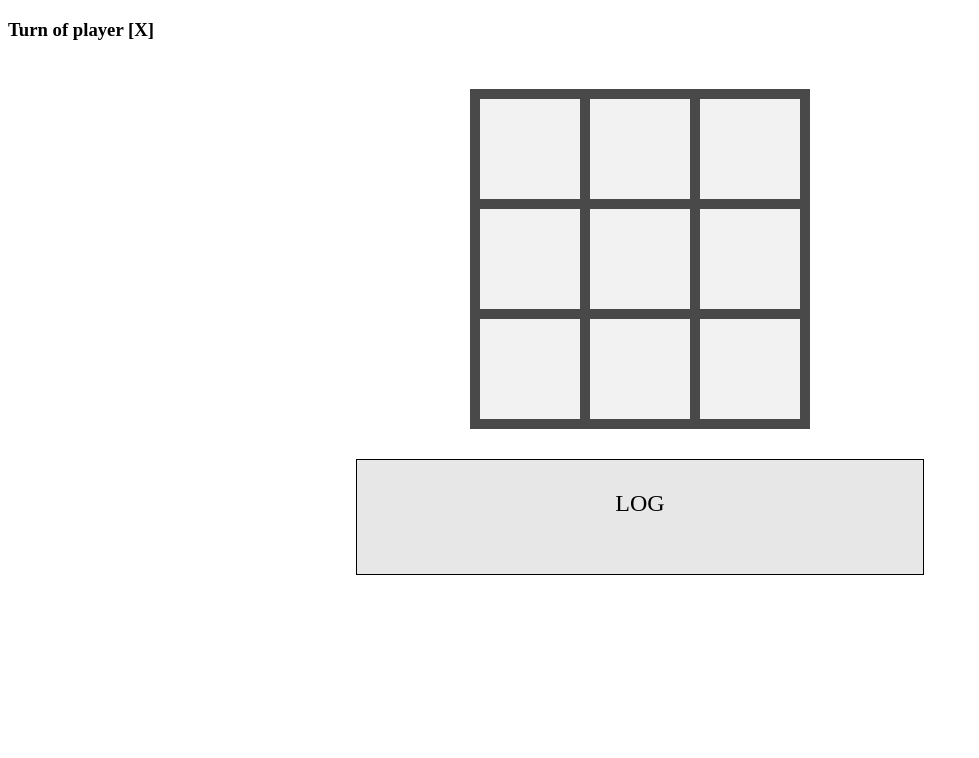
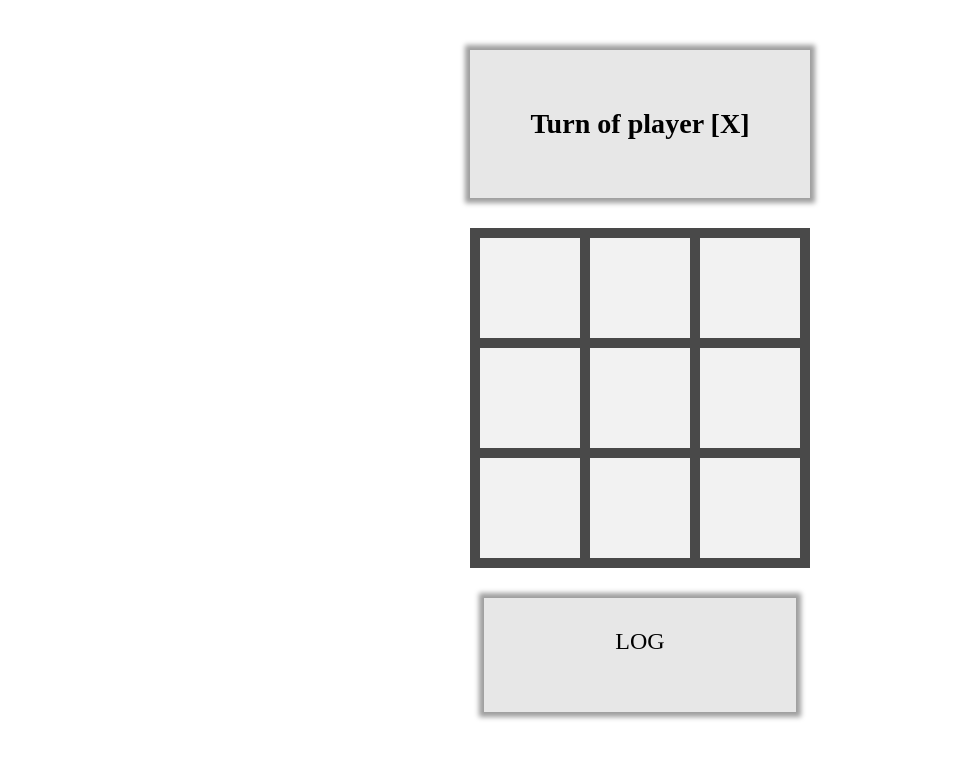
Before and after one commit to BrunoLoPaiva/TIC-TAC-TOE_Minimax, a plain HTML site: page index.html in a window 1280 px wide. Shown: the whole page, without its empty margins (0-979 px from the left). Drawn offline with Linux system fonts and the light colour scheme.

Commit message:
Update style.css

```diff
--- a/style.css
+++ b/style.css
@@ -34,7 +34,7 @@
     vertical-align: middle;
     display: table-cell;
     margin:auto;
-    border:  1px black  solid;
+    box-shadow: 0px 0px 5px 5px rgb(158, 158, 158);
 
 
     display: flex;
@@ -42,7 +42,25 @@
     flex-direction: column;
     align-items: center;
 
-    width: 40%;
+    width: 20%;
     background: rgb(231, 231, 231);
 
 }
+
+#scoreboard{
+    padding: 30px;
+    font-size: 1.5rem;
+    vertical-align: middle;
+    display: table-cell;
+    margin: 50px auto 0px auto;
+    box-shadow: 0px 0px 5px 5px rgb(158, 158, 158);
+
+    display: flex;
+    justify-content: center;
+    flex-direction: column;
+    align-items: center;
+
+    width: 280px;
+    background: rgb(231, 231, 231);
+
+}
```
